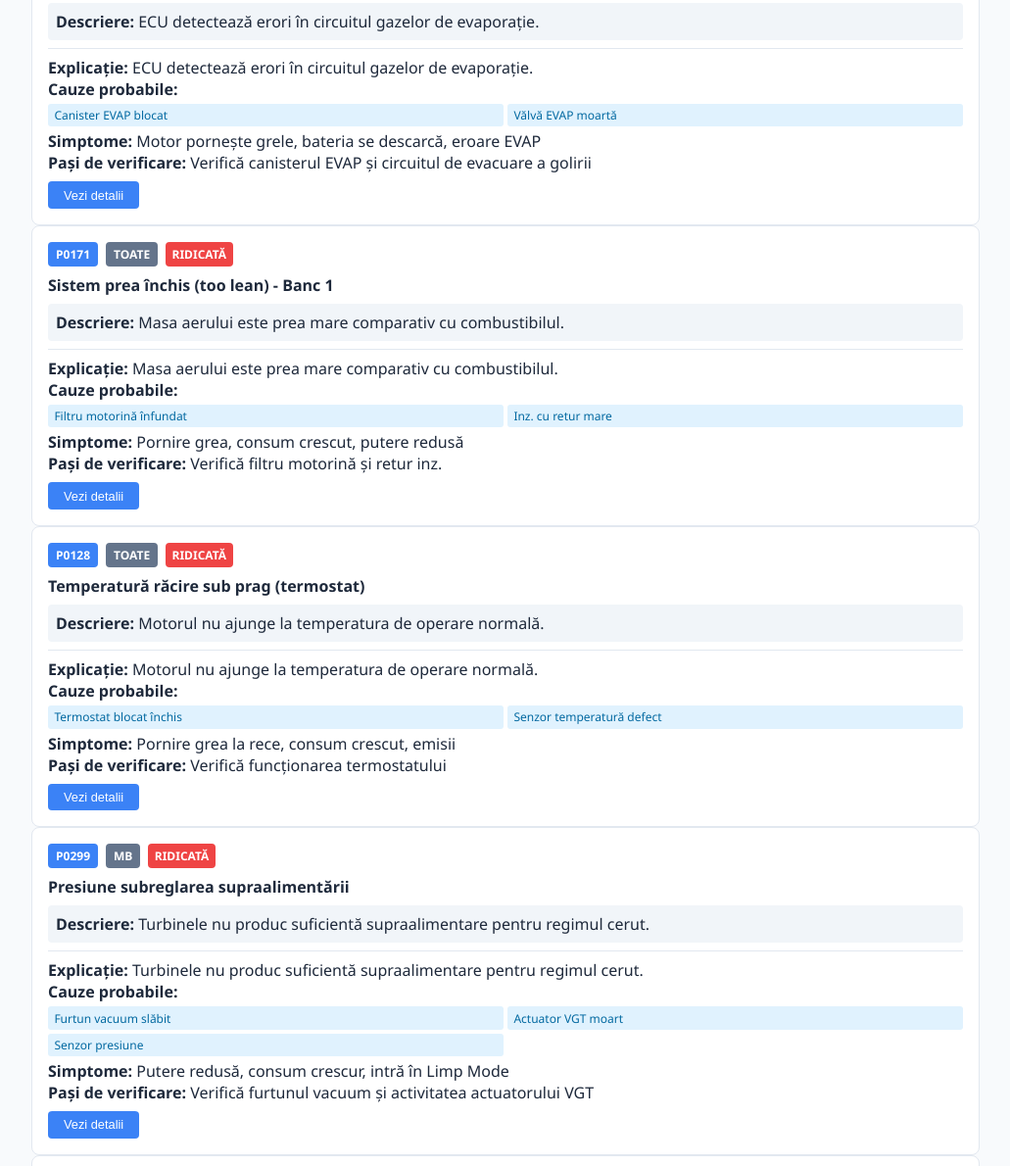
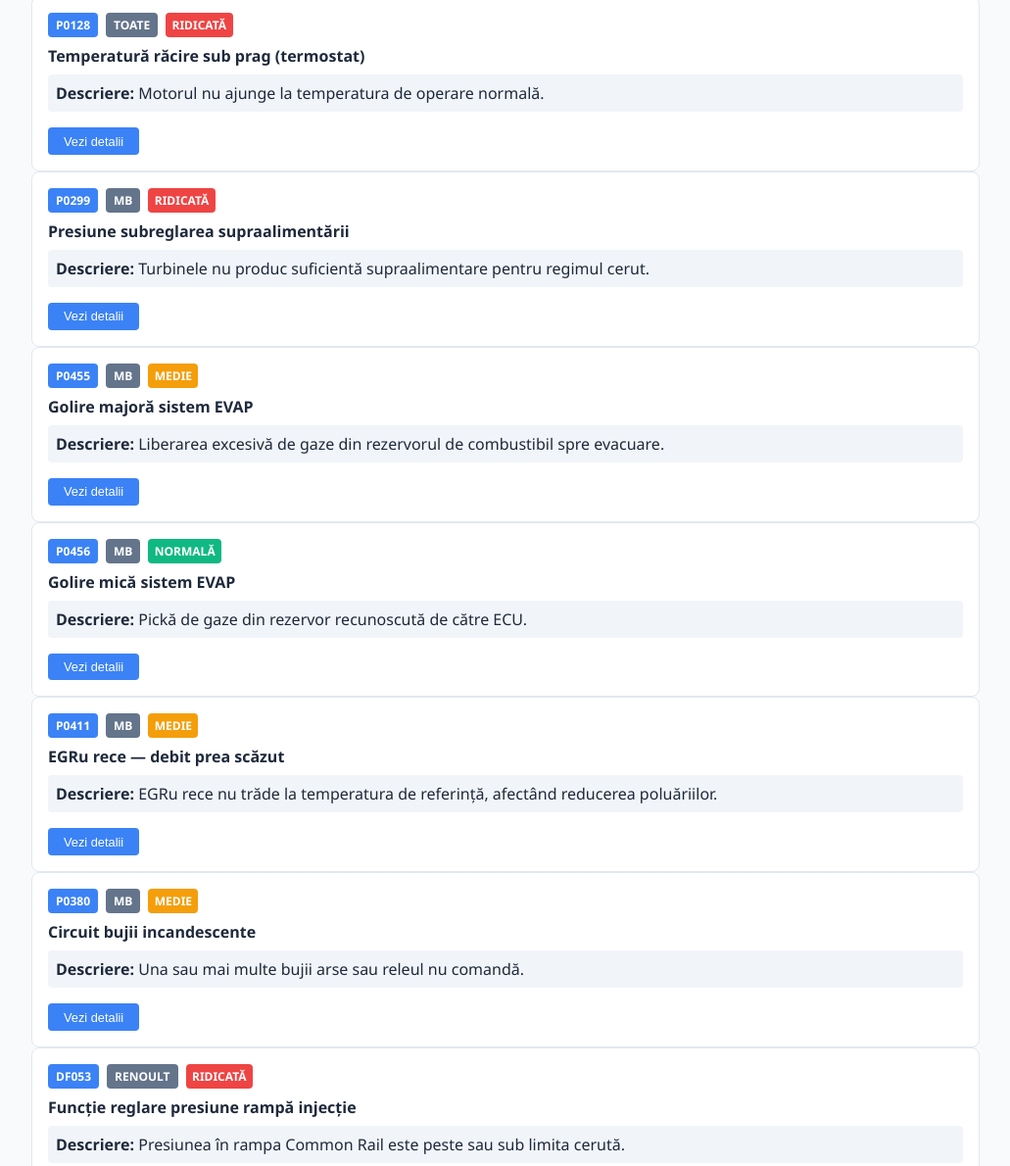
Before and after one commit to nicoarailie53-hub/diagnoza-auto, a plain HTML site: page index.html in a window 1280 px wide. Shown: the part 898-2088 px from the top of the page at 98% size, without its empty margins (124-1155 px from the left). Drawn offline with Linux system fonts and the light colour scheme.

Commit message:
Fix details button and typos

```diff
--- a/index.html
+++ b/index.html
@@ -80,34 +80,34 @@
 const CODURI = [
   { cod: "P0300", marca: "TOATE", sistem: "Motor / Aprindere", sev: "Ridicată", titlu: "Rateuri de aprindere (multi-cilindru)", exp: "Arderi complete detectate aleatoriu pe mai mulți cilindri.", cauze: ["Buji uzate","Bobine defecte","Inz. murdari"], simptome: "Motor trepida, pierde putere, consum crescut", verif: "Verifică bujii, bobinele și presiunea în raza de combustibil" },
   { cod: "P0420", marca: "TOATE", sistem: "Evacuare / Catalizator", sev: "Medie", titlu: "Eficiență catalizator sub pragul admis", exp: "Sonda lambda de după catalizator arată că acesta nu mai filtrează corect.", cauze: ["Catalizator uzat","Sondă lambda 2 defectă"], simptome: "Emisii rosii, consum crescut, motor puternic", verif: "Compară valorile sondelor lambda 1 și 2" },
-  { cod: "P0440", marca: "TOATE", sistem: "Evapuare / EVAP", sev: "Medie", titlu: "Sistem EVAP - erori multiple", exp: "ECU detectează erori în circuitul gazelor de evaporație.", cauze: ["Canister EVAP blocat","Vălvă EVAP moartă"], simptome: "Motor pornește grele, bateria se descarcă, eroare EVAP", verif: "Verifică canisterul EVAP și circuitul de evacuare a golirii" },
+  { cod: "P0440", marca: "TOATE", sistem: "Evapuare / EVAP", sev: "Medie", titlu: "Sistem EVAP - erori multiple", exp: "ECU detectează erori în circuitul gazelor de evaporație.", cauze: ["Canister EVAP blocat","Vălvă EVAP defectă"], simptome: "Motor pornește grele, bateria se descarcă, eroare EVAP", verif: "Verifică canisterul EVAP și circuitul de evacuare a golirii" },
   { cod: "P0171", marca: "TOATE", sistem: "Admisie / Mixare", sev: "Ridicată", titlu: "Sistem prea închis (too lean) - Banc 1", exp: "Masa aerului este prea mare comparativ cu combustibilul.", cauze: ["Filtru motorină înfundat","Inz. cu retur mare"], simptome: "Pornire grea, consum crescut, putere redusă", verif: "Verifică filtru motorină și retur inz." },
   { cod: "P0128", marca: "TOATE", sistem: "Motor / Răcire", sev: "Ridicată", titlu: "Temperatură răcire sub prag (termostat)", exp: "Motorul nu ajunge la temperatura de operare normală.", cauze: ["Termostat blocat închis","Senzor temperatură defect"], simptome: "Pornire grea la rece, consum crescut, emisii", verif: "Verifică funcționarea termostatului" },
-  { cod: "P0299", marca: "MB", sistem: "Turbine / Supraalimentare", sev: "Ridicată", titlu: "Presiune subreglarea supraalimentării", exp: "Turbinele nu produc suficientă supraalimentare pentru regimul cerut.", cauze: ["Furtun vacuum slăbit","Actuator VGT moart","Senzor presiune"], simptome: "Putere redusă, consum crescur, intră în Limp Mode", verif: "Verifică furtunul vacuum și activitatea actuatorului VGT" },
-  { cod: "P0455", marca: "MB", sistem: "Evapuare / EVAP", sev: "Medie", titlu: "Golire majoră sistem EVAP", exp: "Liberarea excesivă de gaze din rezervorul de combustibil spre evacuare.", cauze: ["Canister EVAP blocat","Vălvă EVAP moartă"], simptome: "Motor pornește grele, bateria se descarcă, eroare EVAP", verif: "Verifică canisterul EVAP și circuitul de evacuare a golirii" },
+  { cod: "P0299", marca: "MB", sistem: "Turbine / Supraalimentare", sev: "Ridicată", titlu: "Presiune subreglarea supraalimentării", exp: "Turbinele nu produc suficientă supraalimentare pentru regimul cerut.", cauze: ["Furtun vacuum slăbit","Actuator VGT defect","Senzor presiune"], simptome: "Putere redusă, consum crescur, intră în Limp Mode", verif: "Verifică furtunul vacuum și activitatea actuatorului VGT" },
+  { cod: "P0455", marca: "MB", sistem: "Evapuare / EVAP", sev: "Medie", titlu: "Golire majoră sistem EVAP", exp: "Liberarea excesivă de gaze din rezervorul de combustibil spre evacuare.", cauze: ["Canister EVAP blocat","Vălvă EVAP defectă"], simptome: "Motor pornește grele, bateria se descarcă, eroare EVAP", verif: "Verifică canisterul EVAP și circuitul de evacuare a golirii" },
   { cod: "P0456", marca: "MB", sistem: "Evapuare / EVAP", sev: "Normală", titlu: "Golire mică sistem EVAP", exp: "Pickă de gaze din rezervor recunoscută de către ECU.", cauze: ["Fugere mici în circuit EVAP","Conexiune EVAP ușor defectă"], simptome: "Eroare EVAP aprinsă, consum crescut", verif: "Inspecționează toate conexiunile EVAP" },
   { cod: "P0411", marca: "MB", sistem: "EGR", sev: "Medie", titlu: "EGRu rece — debit prea scăzut", exp: "EGRu rece nu trăde la temperatura de referință, afectând reducerea poluăriilor.", cauze: ["EGRu arsă","Furră în canal EGR","Senzor EGR defect"], simptome: "Putere redusă, consum crescur, emisii neregulate", verif: "Verifică temperatura EGR cu senzor" },
   { cod: "P0380", marca: "MB", sistem: "Preîncălzire", sev: "Medie", titlu: "Circuit bujii incandescente", exp: "Una sau mai multe bujii arse sau releul nu comandă.", cauze: ["Buji incandescente arse","Releu preîncălzire defect"], simptome: "Pornire grea la rece, buji neumplute", verif: "Măsoară rezistența fiecărei bujii cu multimetrul" },
   { cod: "DF053", marca: "RENOULT", sistem: "Injecție 1.5 dCi", sev: "Ridicată", titlu: "Funcție reglare presiune rampă injecție", exp: "Presiunea în rampa Common Rail este peste sau sub limita cerută.", cauze: ["Regulator IMV blocat","Aer pe circuit","Inz. cu retur mare"], simptome: "Pornire grea, consum crescut, marcaj neregulat", verif: "Verifică bule de aer pe conducta transparentă de motorină" },
   { cod: "DF025", marca: "RENOULT", sistem: "Preîncălzire", sev: "Medie", titlu: "Circuit releu / buji incandescente", exp: "Una sau mai multe bujii arse sau releul nu comandă.", cauze: ["Buji incandescente arse","Releu preîncălzire defect"], simptome: "Pornire grea la rece, buji neumplute", verif: "Măsoară rezistența fiecărei bujii cu multimetrul" },
   { cod: "DF1012", marca: "RENOULT", sistem: "Preîncălzire", sev: "Medie", titlu: "Eroare circuit buji incandescente", exp: "Circuitul bujiilor este defect, afectând pornirea motorului.", cauze: ["Buji arși","Releu defect","Cablaj ROS"], simptome: "Pornire grea, buji neumplute", verif: "Verifică cablajele ROS și măsoară rezistența fiecărei bujii" },
-  { cod: "DF1011", marca: "RENOULT", sistem: "EGR", sev: "Medie", titlu: "Preluare EGR excesivă", exp: "EGRu preia prea multe gaze, reducând puterea și creștind consumul.", cauze: ["Valvă EGR moartă","Furră în canal EGR","Circuit EGR colmatat"], simptome: "Putere redusă, consum crescur, emisii neregulate", verif: "Spăla circuit EGR, verifică valvă și canalurile" },
-  { cod: "DF800", marca: "RENOULT", sistem: "Turbine", sev: "Medie", titlu: "Control geometrie variabilă turbină (VGT)", exp: "Sistemul de control al geometriei turbinelor nu funcționează corect.", cauze: ["Actuator VGT moart","Senzor presiune","Circuit comutare"], simptome: "Putere redusă, turbine intră în Limp Mode", verif: "Verifică semnalele actuatorului VGT cu diagnoticatorul" },
-  { cod: "17965", marca: "VW", sistem: "Turbine", sev: "Ridicată", titlu: "Presiune supraalimentare depășită (Overboost)", exp: "Supraalimentarea depășește limita de siguranță, adesea cauzată de blocare mecanică.", cauze: ["Electrovalvă N75 moartă","Galerie ADM blocată","Senzor presiune"], simptome: "Intră în Limp Mode până la repornire", verif: "Verifică electrovalvă N75 și semnalele senzorului de presiune" },
-  { cod: "17941", marca: "VW", sistem: "EGR", sev: "Medie", titlu: "EGRu — debit prea mare / EGR inactivat", exp: "EGRu trăde prea multe gaze sau nu este controlat corect.", cauze: ["Valvă EGR moartă","Senzor EGR defect","Circuit EGR"], simptome: "Putere redusă, consum crescur, emisii neregulate", verif: "Verifică valvă EGR și circuitul de comutare" },
+  { cod: "DF1011", marca: "RENOULT", sistem: "EGR", sev: "Medie", titlu: "Preluare EGR excesivă", exp: "EGRu preia prea multe gaze, reducând puterea și creștind consumul.", cauze: ["Valvă EGR defectă","Furră în canal EGR","Circuit EGR colmatat"], simptome: "Putere redusă, consum crescur, emisii neregulate", verif: "Spăla circuit EGR, verifică valvă și canalurile" },
+  { cod: "DF800", marca: "RENOULT", sistem: "Turbine", sev: "Medie", titlu: "Control geometrie variabilă turbină (VGT)", exp: "Sistemul de control al geometriei turbinelor nu funcționează corect.", cauze: ["Actuator VGT defect","Senzor presiune","Circuit comutare"], simptome: "Putere redusă, turbine intră în Limp Mode", verif: "Verifică semnalele actuatorului VGT cu diagnoticatorul" },
+  { cod: "17965", marca: "VW", sistem: "Turbine", sev: "Ridicată", titlu: "Presiune supraalimentare depășită (Overboost)", exp: "Supraalimentarea depășește limita de siguranță, adesea cauzată de blocare mecanică.", cauze: ["Electrovalvă N75 defectă","Galerie ADM blocată","Senzor presiune"], simptome: "Intră în Limp Mode până la repornire", verif: "Verifică electrovalvă N75 și semnalele senzorului de presiune" },
+  { cod: "17941", marca: "VW", sistem: "EGR", sev: "Medie", titlu: "EGRu — debit prea mare / EGR inactivat", exp: "EGRu trăde prea multe gaze sau nu este controlat corect.", cauze: ["Valvă EGR defectă","Senzor EGR defect","Circuit EGR"], simptome: "Putere redusă, consum crescur, emisii neregulate", verif: "Verifică valvă EGR și circuitul de comutare" },
   { cod: "P0300", marca: "VW", sistem: "Motor / Aprindere", sev: "Ridicată", titlu: "Rateuri de aprindere (multi-cilindru)", exp: "Arderi complete detectate aleatoriu pe mai mulți cilindri.", cauze: ["Buji uzate","Bobine defecte","Inz. murdari"], simptome: "Motor trepida, pierde putere, martor aprins", verif: "Verifică bujii, bobinele și presiunea în raza de combustibil" },
-  { cod: "P0440", marca: "VW", sistem: "Evapuare / EVAP", sev: "Medie", titlu: "Sistem EVAP - erori multiple", exp: "ECU detectează erori în circuitul gazelor de evaporație.", cauze: ["Canister EVAP blocat","Vălvă EVAP moartă"], simptome: "Motor pornește grele, bateria se descarcă, eroare EVAP", verif: "Verifică canisterul EVAP și circuitul de evacuare a golirii" },
+  { cod: "P0440", marca: "VW", sistem: "Evapuare / EVAP", sev: "Medie", titlu: "Sistem EVAP - erori multiple", exp: "ECU detectează erori în circuitul gazelor de evaporație.", cauze: ["Canister EVAP blocat","Vălvă EVAP defectă"], simptome: "Motor pornește grele, bateria se descarcă, eroare EVAP", verif: "Verifică canisterul EVAP și circuitul de evacuare a golirii" },
   { cod: "P0420", marca: "VW", sistem: "Evacuare / Catalizator", sev: "Medie", titlu: "Eficiență catalizator sub pragul admis", exp: "Sonda lambda de după catalizator arată că acesta nu mai filtrează corect.", cauze: ["Catalizator uzat","Sondă lambda 2 defectă"], simptome: "Emisii rosii, consum crescut, motor puternic", verif: "Compară valorile sondelor lambda 1 și 2" },
   { cod: "P2015", marca: "PIECE", sistem: "Admisie / Piese", sev: "Medie", titlu: "Senzor poziție clapete galerie admisie", exp: "Servomotorul sau tija clapetelor nu ajunge la poziția comandată.", cauze: ["Depuneri ulei","Tijă ruptă","Motoraș M55 defect"], simptome: "Pornire grea, consum crescut, motor trepida", verif: "Inspectează vizual tija de sub galeria de admisie" },
   { cod: "P0380", marca: "PIECE", sistem: "Preîncălzire", sev: "Medie", titlu: "Circuit bujii incandescente", exp: "Una sau mai multe bujii arse sau releul nu comandă.", cauze: ["Buji incandescente arse","Releu defect"], simptome: "Pornire grea la rece, buji neumplute", verif: "Măsoară rezistența fiecărei bujii cu multimetrul" },
   { cod: "DF1012", marca: "PIECE", sistem: "Preîncălzire", sev: "Medie", titlu: "Eroare circuit buji incandescente", exp: "Circuitul bujiilor este defect, afectând pornirea motorului.", cauze: ["Buji arși","Releu defect","Cablaj ROS"], simptome: "Pornire grea, buji neumplute", verif: "Verifică cablajele ROS și măsoară rezistența fiecărei bujii" },
-  { cod: "17941", marca: "PIECE", sistem: "EGR", sev: "Medie", titlu: "EGRu — debit prea mare / EGR inactivat", exp: "EGRu trăde prea multe gaze sau nu este controlat corect.", cauze: ["Valvă EGR moartă","Senzor EGR defect"], simptome: "Putere redusă, consum crescur, emisii", verif: "Verifică valvă EGR și circuitul de comutare" },
-  { cod: "P0100", marca: "PIECE", sistem: "Admisie / MAF", sev: "Ridicată", titlu: "Circuit senzor masă aer — întrerupt", exp: "Circuitul electric al senzorului de masă aer este întrerupt.", cauze: ["Cablaj MAF întreput","Senzor MAF moart","Conexiune oxidată"], simptome: "Pornire grea, motor trage greu, consum crescut", verif: "Verifică cablajele și conexiunea senzorului MAF" },
+  { cod: "17941", marca: "PIECE", sistem: "EGR", sev: "Medie", titlu: "EGRu — debit prea mare / EGR inactivat", exp: "EGRu trăde prea multe gaze sau nu este controlat corect.", cauze: ["Valvă EGR defectă","Senzor EGR defect"], simptome: "Putere redusă, consum crescur, emisii", verif: "Verifică valvă EGR și circuitul de comutare" },
+  { cod: "P0100", marca: "PIECE", sistem: "Admisie / MAF", sev: "Ridicată", titlu: "Circuit senzor masă aer — întrerupt", exp: "Circuitul electric al senzorului de masă aer este întrerupt.", cauze: ["Cablaj MAF întrerupt","Senzor MAF defect","Conexiune oxidată"], simptome: "Pornire grea, motor trage greu, consum crescut", verif: "Verifică cablajele și conexiunea senzorului MAF" },
   { cod: "P0605", marca: "ELEC", sistem: "Computer / ECU", sev: "Riscul oprirea motorului", titlu: "Eroare circuit ECU — defecțiune", exp: "Circuitul electric al ECU este întrerupt sau are scurtcircuit.", cauze: ["Muftă ECU defectă","Cablaje scurtcircuit","Alimentare instabilă"], simptome: "Motor se oprește brusc, ECU nu pornește", verif: "Verifică cablajele de alimentare la ECU" },
   { cod: "P0645", marca: "ELEC", sistem: "Computer / ECU", sev: "Medie", titlu: "Sistem de alimentare ECU — tensiune prea mare", exp: "Tensiunea pe linia ECU depășește pragul maxim.", cauze: ["Furtun de masă","Cofă neizolată","Cablaj greșit"], simptome: "ECU renunță, motor se oprește", verif: "Verifică tensiunea la alimentarea ECU cu multimetru" },
   { cod: "P0562", marca: "ELEC", sistem: "Motor / Surse de energie", sev: "Normală", titlu: "Tensiune scăzută la sursa de energie", exp: "Tensiunea la sursa de energie este scăzută, afectând performanța.", cauze: ["Baterie slăbă","Alternator defect","Cablaj greșit"], simptome: "Pornire grea, consum crescut, semnale instabile", verif: "Verifică bateria și alternatorul, cablajele și tensiunea" },
-  { cod: "P0560", marca: "ELEC", sistem: "Motor / Surse de energie", sev: "Normală", titlu: "Senzor tensiune sursă — defecțiune", exp: "Senzorul trimite date incorecte de tensiune.", cauze: ["Senzor moart","Cablaj oxidat","Conexiune defectă"], simptome: "Semnale incorecte, pornire grea", verif: "Verifică semnalele senzorului cu diagnotigatorul" },
-  { cod: "P0100", marca: "ELEC", sistem: "Admisie / MAF", sev: "Ridicată", titlu: "Circuit senzor masă aer — întrerupt", exp: "Circuitul electric al senzorului de masă aer este întrerupt.", cauze: ["Cablaj MAF întreput","Senzor MAF moart","Conexiune oxidată"], simptome: "Pornire grea, motor trage greu, consum crescut", verif: "Verifică cablajele și conexiunea senzorului MAF" },
+  { cod: "P0560", marca: "ELEC", sistem: "Motor / Surse de energie", sev: "Normală", titlu: "Senzor tensiune sursă — defecțiune", exp: "Senzorul trimite date incorecte de tensiune.", cauze: ["Senzor defect","Cablaj oxidat","Conexiune defectă"], simptome: "Semnale incorecte, pornire grea", verif: "Verifică semnalele senzorului cu testerul de diagnoză" },
+  { cod: "P0100", marca: "ELEC", sistem: "Admisie / MAF", sev: "Ridicată", titlu: "Circuit senzor masă aer — întrerupt", exp: "Circuitul electric al senzorului de masă aer este întrerupt.", cauze: ["Cablaj MAF întrerupt","Senzor MAF defect","Conexiune oxidată"], simptome: "Pornire grea, motor trage greu, consum crescut", verif: "Verifică cablajele și conexiunea senzorului MAF" },
 ];
 
 function filterByMarca(c) {
@@ -158,13 +158,13 @@ function renderResults() {
         '</div>' +
         '<div class="titlu">' + escapeHtml(c.titlu) + '</div>' +
         '<div class="sec"><strong>Descriere:</strong> ' + escapeHtml(c.exp) + '</div>' +
-        '<div class="detalii open">' +
+        '<div class="detalii">' +
           '<p><strong>Explicație:</strong> ' + escapeHtml(c.exp) + '</p>' +
           '<p><strong>Cauze probabile:</strong> <div class="causelist">' + cauzeHtml + '</div></p>' +
           '<p><strong>Simptome:</strong> ' + escapeHtml(c.simptome) + '</p>' +
           '<p><strong>Pași de verificare:</strong> ' + escapeHtml(c.verif) + '</p>' +
-          '<button class="btn-detalii">Vezi detalii</button>' +
         '</div>' +
+        '<button class="btn-detalii">Vezi detalii</button>' +
       '</div>';
   }).join('');
 }
@@ -191,8 +191,12 @@ document.getElementById('searchInput').addEventListener('input', renderResults);
 document.getElementById('results').addEventListener('click', function(e) {
   if (e.target.closest('.btn-detalii')) {
     const btn = e.target.closest('.btn-detalii');
-    const detalii = btn.closest('.detalii');
+    const card = btn.closest('.card');
+    const detalii = card.querySelector('.detalii');
+    const isOpen = detalii.classList.contains('open');
     detalii.classList.toggle('open');
+    // Switch button label: "Vezi detalii" -> "Ascunde detalii" or vice versa
+    btn.textContent = isOpen ? 'Vezi detalii' : 'Ascunde detalii';
   }
 });
 
```
